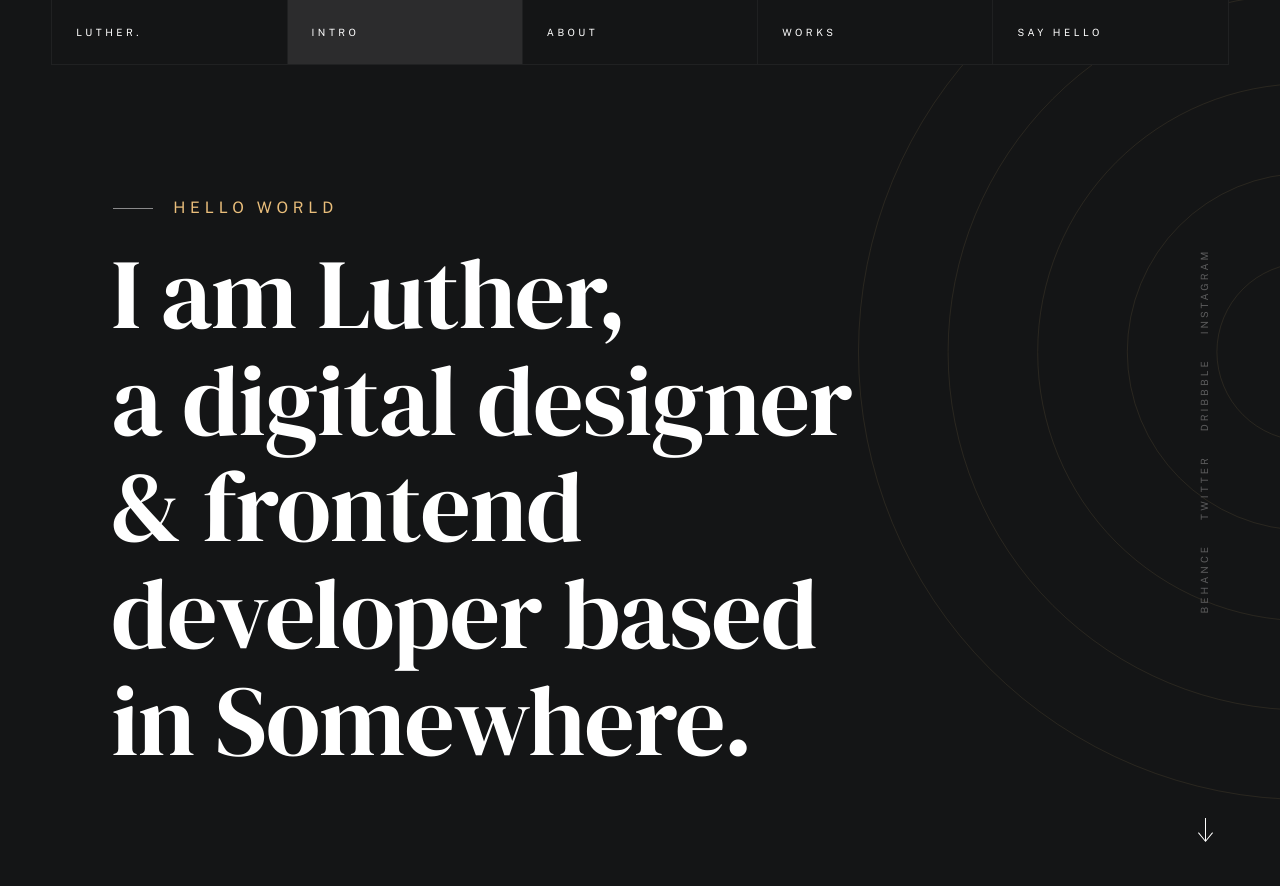
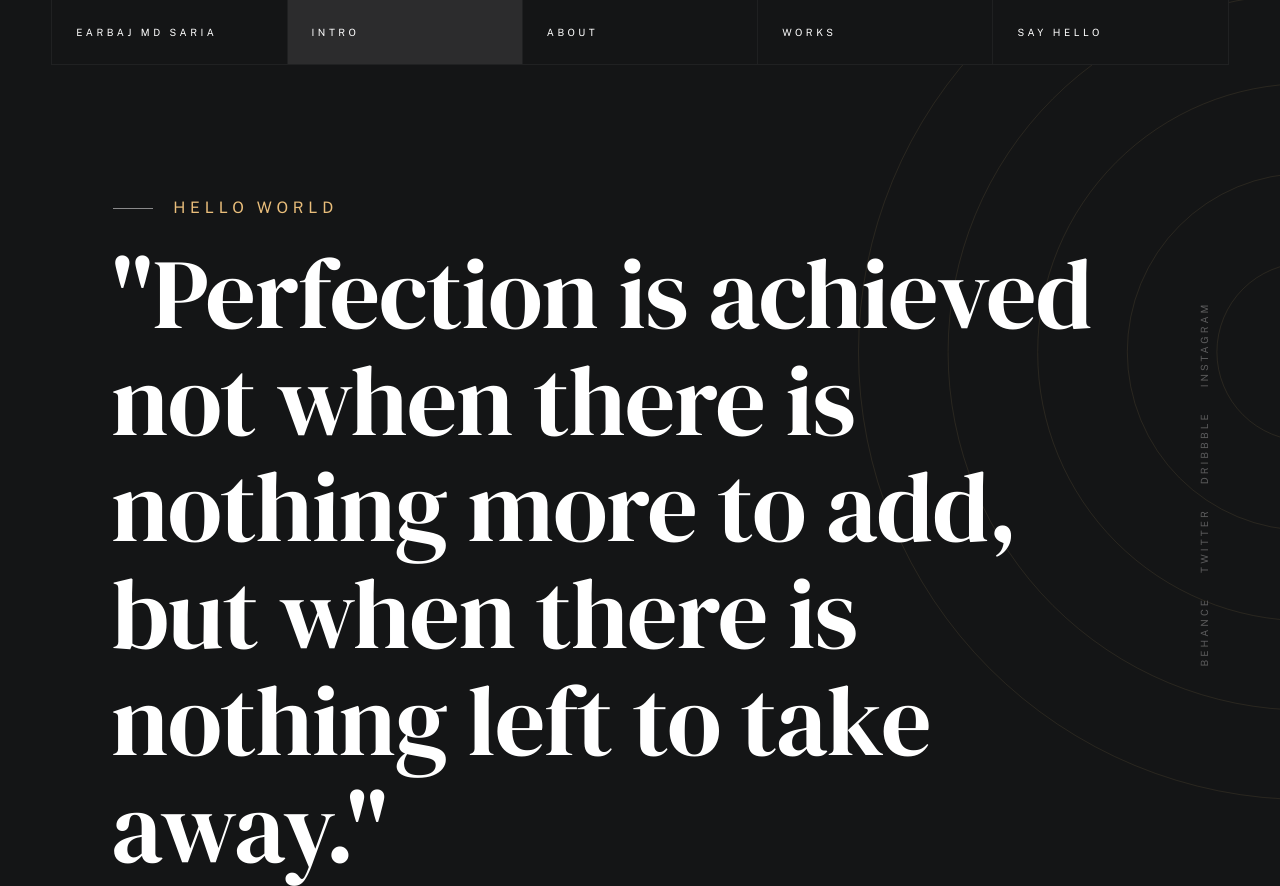
Before and after one commit to Earbaj/earbaj_saria_protfolio, a plain HTML site: page index.html in a window 1280 px wide. Shown: the top 886 px of the page. Drawn offline with nearby package versions, Linux system fonts and the light colour scheme; a web font is replaced by a local one.

Commit message:
change title and tab text

```diff
--- a/index.html
+++ b/index.html
@@ -63,7 +63,7 @@
             <div class="row wide main-nav-wrap">
                 <nav class="column lg-12 main-nav">
                     <ul>
-                        <li><a href="index.html" class="home-link">Luther.</a></li>
+                        <li><a href="index.html" class="home-link">Earbaj Md Saria</a></li>
                         <li class="current"><a href="#intro" class="smoothscroll">Intro</a></li>
                         <li><a href="#about" class="smoothscroll">About</a></li>
                         <li><a href="#works" class="smoothscroll">Works</a></li>
@@ -92,11 +92,7 @@
                         </div>
 
                         <h1 class="text-huge-title">
-                            I am Luther, <br>
-                            a digital designer <br>
-                            & frontend <br>
-                            developer based <br>
-                            in Somewhere.
+                            "Perfection is achieved not when there is nothing more to add, but when there is nothing left to take away."
                         </h1>
                     </div>
 
```
